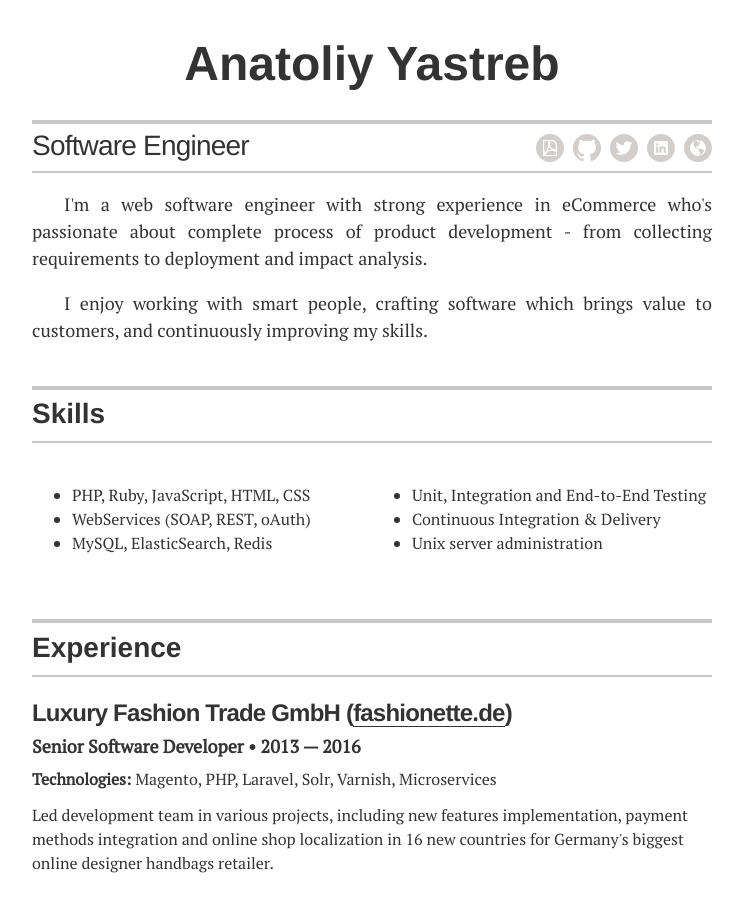
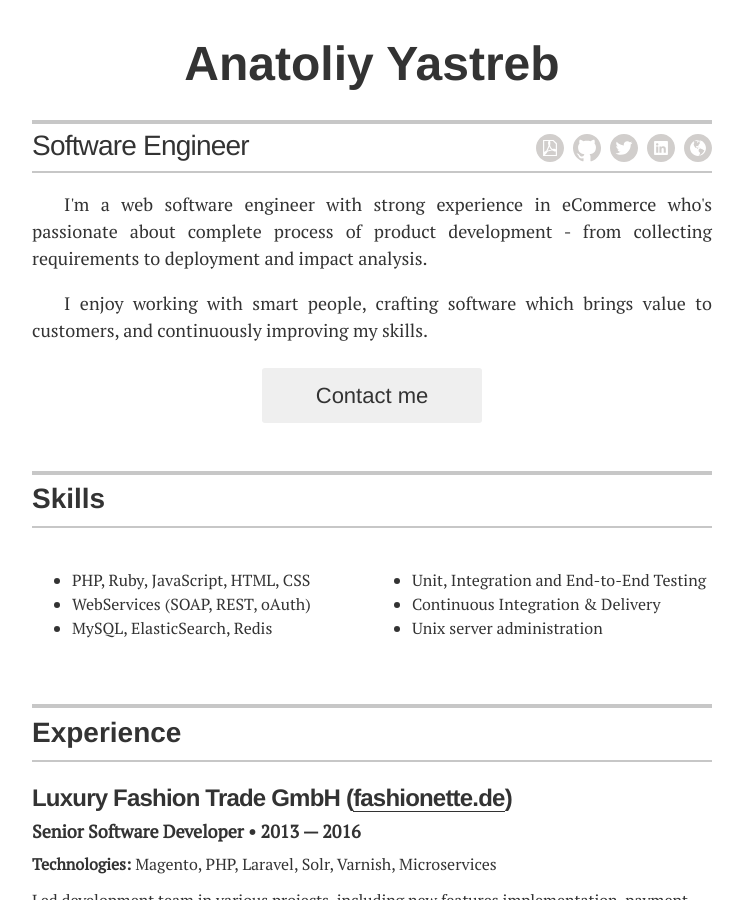
Before and after one commit to ayastreb/ayastreb.github.io, a Jekyll site: the page built from index.html, in a window 1280 px wide and 900 px high. Shown: the whole window, without its empty margins (268-1011 px from the left). Built offline with Jekyll 4.4.1, drawn with Linux system fonts in a browser that asks for light colours.

```diff
--- a/_config.yml
+++ b/_config.yml
@@ -18,7 +18,7 @@ resume_contact_email:           anatoliy.yastreb@gmail.com
 # "no" to display an "I'm not looking for work" message,
 # or remove the resume_looking_for_work option entirely
 # to leave blank
-resume_looking_for_work:        yes
+resume_looking_for_work:        "yes"
 
 # Decide which sections to use
 # comment out to hide
```
